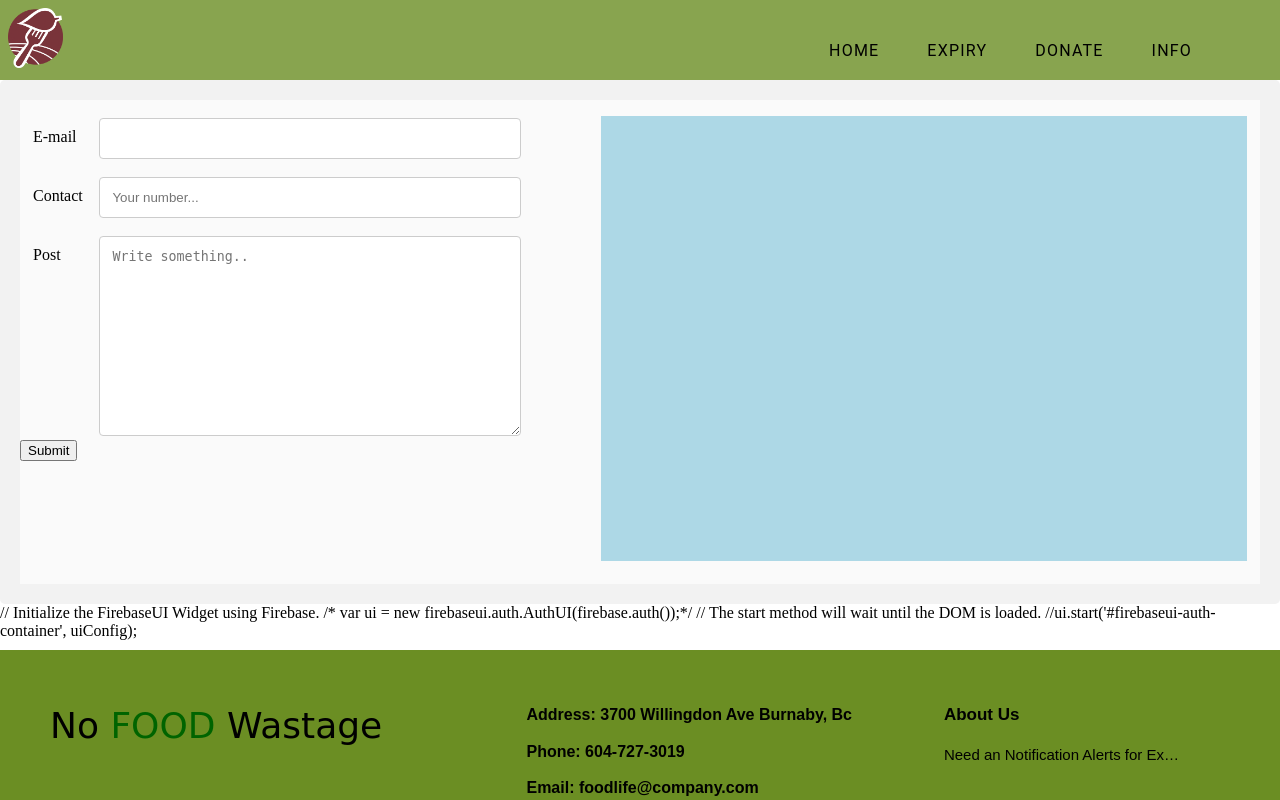
After one commit to DilpreetS0hi/Team-02-COMP-2930, a PHP site: page /addData.html in a window 1280 px wide. The commit adds this page. Run offline with PHP 8.4, Linux system fonts and the light colour scheme; some libraries are stand-ins or nearby versions.

Commit message:
Add data html and css

```diff
--- /dev/null
+++ b/addData.html
@@ -0,0 +1,316 @@
+<!DOCTYPE html>
+<html lang="en">
+<head>
+
+    <script src="https://www.gstatic.com/firebasejs/6.0.1/firebase.js"></script>
+<script>
+  // Initialize Firebase
+  var config = {
+    apiKey: "AIzaSyC3rK5fG2PwqAtjTQ2FhOCyzb4dIcXN2_0",
+    authDomain: "project-2930.firebaseapp.com",
+    databaseURL: "https://project-2930.firebaseio.com",
+    projectId: "project-2930",
+    storageBucket: "project-2930.appspot.com",
+    messagingSenderId: "16612303844"
+  };
+  firebase.initializeApp(config);
+</script>
+
+    <meta charset="utf-8">
+    <title>post page</title>
+     <link rel="stylesheet" href="add_data.css">
+    <link rel="stylesheet" type="text/css" href="signin.css">
+    <style>
+    /* Style inputs, select elements and textareas */
+input[type=text], select, textarea{
+  width: 100%;
+  padding: 12px;
+  border: 1px solid #ccc;
+  border-radius: 4px;
+  box-sizing: border-box;
+  resize: vertical;
+    margin-left: 5px;
+}
+
+        input[type=number], select, textarea{
+  width: 100%;
+  padding: 12px;
+  border: 1px solid #ccc;
+  border-radius: 4px;
+  box-sizing: border-box;
+  resize: vertical;
+    margin-left: 5px;
+}
+
+        div#ex1 {
+  margin-top: -345px;
+    float: right;
+    background-color: lightblue;
+    width: 646px;
+    height: 92%;
+    overflow: scroll;
+    margin-right: 13px;
+
+}
+
+/* Style the label to display next to the inputs */
+label {
+  padding: 12px 12px 12px 0;
+  display: inline-block;
+    margin-top: 10px;
+    margin-left: 13px;
+
+}
+
+/* Style the submit button */
+input[type=submit] {
+  background-color: #4CAF50;
+  color: white;
+  padding: 12px 20px;
+  border: none;
+  border-radius: 4px;
+  cursor: pointer;
+  float: left;
+    margin-left: 500px;
+}
+
+        #email{
+
+        }
+/* Style the container */
+.container {
+  border-radius: 5px;
+  background-color: #f2f2f2;
+  padding: 20px;
+    height: 524px;
+}
+
+/* Floating column for labels: 25% width */
+.col-25 {
+  float: left;
+  width: 6%;
+  margin-top: 6px;
+}
+
+/* Floating column for inputs: 75% width */
+.col-75 {
+  float: left;
+  width: 34%;
+  margin-top: 18px;
+}
+
+/* Clear floats after the columns */
+.row:after {
+  content: "";
+  display: table;
+  clear: both;
+}
+
+/* Responsive layout - when the screen is less than 600px wide, make the two columns stack on top of each other instead of next to each other */
+@media screen and (max-width: 600px) {
+  .col-25, .col-75, input[type=submit] {
+    width: 100%;
+    margin-top: 0;
+  }
+}
+    </style>
+    </head>
+    <body>
+        <div id="container">
+            <nav>
+                  <input type="checkbox" id="nav" class="hidden">
+                  <label for="nav" class="nav-btn">
+                        <i></i>
+                        <i></i>
+                        <i></i>
+                  </label>
+                  <div class="logo">
+                        <a href="#">
+                            <img src="icon3.png" alt="logo" height="60px" bottom="10px"/>
+                            <div id="logotext"></div>
+                      </a>
+                  </div>
+
+
+
+                <script src="setup_firebase_yourname.js"></script>
+
+                <h1 id="banner"> </h1>
+                <h1 id="quote"> </h1>
+
+                <script src="greetingQuote.js"></script>
+
+                  <div class="nav-wrapper">
+                        <ul>
+                              <li><a href="#">Home</a></li>
+                              <li><a href="#">Expiry</a></li>
+                              <li><a href="#">Donate</a></li>
+                              <li><a href="#">Info</a></li>
+                            <div id="marge"></div>
+                        </ul>
+                  </div>
+            </nav>
+      </div>
+
+        <div class="container">
+  <form action="action_page.php">
+    <div class="row">
+      <div class="col-25">
+          <div id="email">
+        <label for="email">E-mail</label>
+          </div>
+      </div>
+      <div class="col-75">
+        <input type="text" id="email2" name="E-mail" readonly>
+      </div>
+    </div>
+    <div class="row">
+      <div class="col-25">
+        <label for="Contact">Contact</label>
+      </div>
+      <div class="col-75">
+        <input type="number" id="Contact" name="Contact" placeholder="Your number...">
+      </div>
+    </div>
+    <div class="row">
+      <div class="col-25">
+        <label for="Post">Post</label>
+      </div>
+      <div class="col-75">
+        <textarea id="Post" name="Post" placeholder="Write something.." style="height:200px"></textarea>
+      </div>
+    </div>
+    <div class="row">
+        <button onclick="submitCityClick(); return false;" id="citySubmitButton">Submit</button>
+    </div>
+      <div id="ex1"></div>
+  </form>
+</div>
+
+     <footer class="footer-distributed" id="contact">
+    	<div class="footer-left">
+            <h1><span>No</span> FOOD <span>Wastage</span></h1>
+				<p class="footer-company-name" id="abc123"></p>
+			</div>
+			<div class="footer-center">
+				<div>
+                    <p>Address: 3700 Willingdon Ave Burnaby, Bc</p>
+				</div>
+                <br>
+				<div>
+					<p>Phone: 604-727-3019</p>
+				</div>
+                <br>
+				<div>
+					<p><a href="mailto:foodlife@company.com">Email: foodlife@company.com</a></p>
+				</div>
+			</div>
+			<div class="footer-right">
+				<p class="footer-company-about">
+					<span>About Us</span>
+					Need an Notification Alerts for Expiry foods? Have Queries? Call us!
+                    We help people to reduce Food Wastage by generating emergency alerts
+                    and provide them with suitable information for overripe eatables and help them Donate food to needy people.
+				</p>
+			</div>
+		</footer>
+
+    <script>
+var contact = document.getElementById('Contact');
+var post = document.getElementById('Post');
+var names;
+var citySubmitButton = document.getElementById('citySubmitButton');
+function submitCityClick() {
+  var firebaseRef = firebase.database().ref();
+    firebase.auth().onAuthStateChanged(function(user){
+    	if (user){
+    var user1 =  user.email;
+    var user2 = contact.value;
+    var user3 = post.value;
+    names = user.displayName;
+    firebaseRef.child("Post").push().set({
+       email: user1,
+        contact: user2,
+        post: user3,
+        name: names
+    })
+        }})
+        };
+
+    var ref = firebase.database().ref('Post');
+
+ref.on("child_added", function(snapshot) {
+    var contact = snapshot.val().contact;
+    var email = snapshot.val().email;
+    var post = snapshot.val().post;
+    var name = snapshot.val().name;
+    var namediv = document.createElement('div');
+    namediv.innerHTML=name;
+    var contactdiv = document.createElement('div');
+    contactdiv.innerHTML=contact;
+    var emaildiv = document.createElement('div');
+    emaildiv.innerHTML=email;
+    var postdiv = document.createElement('div');
+    postdiv.innerHTML=post;
+    document.getElementById('ex1').append(namediv,contactdiv, emaildiv, postdiv);
+
+}, function (error) {
+   console.log("Error: " + error.code);
+});
+
+    </script>
+
+
+
+        // Initialize the FirebaseUI Widget using Firebase.
+/*        var ui = new firebaseui.auth.AuthUI(firebase.auth());*/
+
+
+
+
+    <!-- The surrounding HTML is left untouched by FirebaseUI.
+     Your app may use that space for branding, controls and other customizations.-->
+
+
+
+
+    <script>
+        var uiConfig = {
+            callbacks: {
+                signInSuccessWithAuthResult: function(authResult, redirectUrl) {
+                    // User successfully signed in.
+                    // Return type determines whether we continue the redirect automatically
+                    // or whether we leave that to developer to handle.
+                    return true;
+                },
+                uiShown: function() {
+                    // The widget is rendered.
+                    // Hide the loader.
+                    document.getElementById('loader').style.display = 'none';
+                }
+            },
+            // Will use popup for IDP Providers sign-in flow instead of the default, redirect.
+            signInFlow: 'popup',
+            signInSuccessUrl: 'tryMe.html',
+            signInOptions: [
+                // Leave the lines as is for the providers you want to offer your users.
+
+
+                firebase.auth.EmailAuthProvider.PROVIDER_ID
+            ],
+            // Terms of service url.
+            tosUrl: 'tryMe.html',
+            // Privacy policy url.
+            privacyPolicyUrl: 'tryMe.html'
+        };
+
+    </script>
+        // The start method will wait until the DOM is loaded.
+        //ui.start('#firebaseui-auth-container', uiConfig);
+
+
+
+
+
+    </body>
+</html>
--- /dev/null
+++ b/add_data.css
@@ -0,0 +1,416 @@
+* {
+      box-sizing: border-box;
+}
+
+html {
+      margin: 0;
+      padding: 0;
+      width: 100%;
+      height: 100vh;
+}
+body {
+    margin: 0;
+}
+/*
+#body {
+    left: 0px;
+      margin: 0;
+    margin-top: 80px;
+      padding: 0;
+      width: 100%;
+      height: 100vh;
+    z-index: -1;
+      font-family: Poppins;
+      font-weight: 400;
+      background: url(background-img.jpg);
+    opacity: 0.94;
+      background-position: center;
+      background-size: cover;
+}
+*/
+
+
+.slideshow-container {
+      top:0px;
+    z-index: -1;
+    margin-top: 80px;
+      padding: 0;
+      width: 100%;
+      height: 100%;
+    background-position: center;
+      background-size: cover;
+  position: absolute;
+  margin: auto;
+}
+.mySlides {display: none;
+height: 100%;
+overflow: hidden;}
+.fade {
+  -webkit-animation-name: fade;
+  -webkit-animation-duration: 1.5s;
+  animation-name: fade;
+  animation-duration: 1.5s;
+}
+@-webkit-keyframes fade {
+  from {opacity: .4}
+  to {opacity: 1}
+}
+
+@keyframes fade {
+  from {opacity: .4}
+  to {opacity: 1}
+}
+
+
+#filler{
+    height: 200vf;
+}
+#filler-para{
+    height: 10%;
+}
+form{
+    background: rgb(255,255,255,0.65);
+    height: 100%;
+}
+.firebaseui-container{
+    background: rgb(50, 205, 50, 0.65) !important;
+}
+#container{
+    background-color: rgb(107,142,35,0.8);
+    width: 100%;
+    height: 80px;
+    top: 0px;
+    left: 0px;
+/*    position: fixed;*/
+    z-index: 999;
+}
+#logotext{
+    position: fixed;
+    top: 25px;
+    left: 80px;
+    font-size: 30px;
+
+}
+nav {
+      padding: 8px;
+}
+
+.logo {
+      float: left;
+      margin-left: 0px;
+      margin-top: 0px;
+}
+
+.logo a {
+      color: #000;
+      text-transform: uppercase;
+      font-weight: 700;
+      font-size: 18px;
+      letter-spacing: 0px;
+      text-decoration: none;
+}
+
+nav ul {
+      float: right;
+    margin-top: -2%;
+}
+
+nav ul li {
+      display: inline-block;
+      float: left;
+}
+
+nav ul li:not(:first-child) {
+      margin-left: 48px;
+}
+
+nav ul li:last-child {
+      margin-right: 24px;
+}
+
+nav ul li a {
+      display: inline-block;
+      outline: none;
+      color: #000;
+      text-transform: uppercase;
+      text-decoration: none;
+      font-size: 24px;
+      letter-spacing: 1.2px;
+      font-weight: bold;
+      font: 16px Roboto,arial,sans-serif;
+}
+
+#marge{
+    margin-right: 70px;
+    float: left;
+    height: 10px;
+    width: 10px;
+    top: 0px;
+    right: 10px;
+}
+
+@media screen and (max-width: 864px) {
+      .logo {
+            padding: 0;
+      }
+
+      .nav-wrapper {
+            position: fixed;
+            top: 0;
+            left: 0;
+            width: 100%;
+            height: 100%;
+            z-index: -1;
+            background: #FFF;
+            opacity: 0;
+            transition: all 0.2s ease;
+      }
+
+      .nav-wrapper ul {
+            position: absolute;
+            top: 50%;
+            transform: translateY(-50%);
+            width: 100%;
+      }
+
+      .nav-wrapper ul li {
+            display: block;
+            float: none;
+            width: 100%;
+            text-align: right;
+            margin-bottom: 10px;
+      }
+
+      .nav-wrapper ul li:nth-child(1) a {
+            transition-delay: 0.2s;
+      }
+
+      .nav-wrapper ul li:nth-child(2) a {
+            transition-delay: 0.3s;
+      }
+
+      .nav-wrapper ul li:nth-child(3) a {
+            transition-delay: 0.4s;
+      }
+
+      .nav-wrapper ul li:nth-child(4) a {
+            transition-delay: 0.5s;
+      }
+
+      .nav-wrapper ul li:not(:first-child) {
+            margin-left: 0;
+      }
+
+      .nav-wrapper ul li a {
+            padding: 10px 24px;
+            opacity: 0;
+            color: #000;
+            font-size: 14px;
+            font-weight: 600;
+            letter-spacing: 1.2px;
+            transform: translateX(-20px);
+            transition: all 0.2s ease;
+      }
+
+      .nav-btn {
+            position: fixed;
+            right: 10px;
+            top: 10px;
+            display: block;
+            width: 48px;
+            height: 48px;
+            cursor: pointer;
+            z-index: 9999;
+            border-radius: 50%;
+      }
+
+      .nav-btn i {
+            display: block;
+            width: 20px;
+            height: 2px;
+            background: #000;
+            border-radius: 2px;
+            margin-left: 14px;
+      }
+
+      .nav-btn i:nth-child(1) {
+            margin-top: 16px;
+      }
+
+      .nav-btn i:nth-child(2) {
+            margin-top: 4px;
+            opacity: 1;
+      }
+
+      .nav-btn i:nth-child(3) {
+            margin-top: 4px;
+      }
+}
+
+#nav:checked + .nav-btn {
+      transform: rotate(45deg);
+}
+
+#nav:checked + .nav-btn i {
+      background: #000;
+      transition: transform 0.2s ease;
+}
+
+#nav:checked + .nav-btn i:nth-child(1) {
+      transform: translateY(6px) rotate(180deg);
+}
+
+#nav:checked + .nav-btn i:nth-child(2) {
+      opacity: 0;
+}
+
+#nav:checked + .nav-btn i:nth-child(3) {
+      transform: translateY(-6px) rotate(90deg);
+}
+
+#nav:checked ~ .nav-wrapper {
+      z-index: 9990;
+      opacity: 1;
+}
+
+#nav:checked ~ .nav-wrapper ul li a {
+      opacity: 1;
+      transform: translateX(0);
+}
+
+.hidden {
+      display: none;
+}
+ .footer-distributed{
+       z-index: 999;
+       height: 150px;
+     position: fixed;
+     bottom: 0px;
+	background: rgb(107,142,35); /* Fallback color */
+/*         background: rgba(107,142,35, 0.8);*/
+	box-shadow: 0 1px 1px 0 rgba(107,142,35, 0.8);
+	box-sizing: border-box;
+	width: 100%;
+	text-align: left;
+	font: bold 16px sans-serif;
+	padding: 55px 50px;
+
+}
+.footer-distributed .footer-left,
+.footer-distributed .footer-center,
+.footer-distributed .footer-right{
+	display: inline-block;
+	vertical-align: top;
+}
+/* Footer left */
+.footer-distributed .footer-left{
+	width: 40%;
+}
+/* The company logo */
+.footer-distributed h1{
+	color:  		#006400;
+	font: normal 36px 'Cookie', cursive;
+	margin: 0;
+}
+.footer-distributed h1 span{
+	color:  #000000;
+    font-kerning: 12px;
+}
+
+.footer-distributed .footer-company-name{
+	color:  #008000;
+	font-size: 14px;
+	font-weight: normal;
+	margin: 0;
+}
+/* Footer Center */
+.footer-distributed .footer-center{
+	width: 35%;
+}
+.footer-distributed .footer-center i{
+	background-color:  #473d2a;
+	color: #ffffff ;
+	font-size: 25px;
+	width: 38px;
+	height: 38px;
+	border-radius: 50%;
+	text-align: center;
+	line-height: 42px;
+	margin: 10px 15px;
+	vertical-align: middle;
+}
+.footer-distributed .footer-center i.fa-envelope{
+	font-size: 17px;
+	line-height: 38px;
+}
+.footer-distributed .footer-center p{
+	display: inline-block;
+	color: #000;
+	vertical-align: middle;
+	margin:0;
+}
+.footer-distributed .footer-center p span{
+	display:block;
+	font-weight: normal;
+	font-size:14px;
+	line-height:2;
+}
+.footer-distributed .footer-center p a{
+	color: black;
+	text-decoration: none;
+    /* margin-left: -30px; */
+    margin-top: 2px;;
+}
+/* Footer Right */
+.footer-distributed .footer-right{
+      width: 20%;
+      text-overflow: ellipsis;
+}
+.footer-distributed .footer-company-about{
+      line-height: 20px;
+      text-overflow: ellipsis;
+      white-space: nowrap;
+      overflow: hidden;
+	color:  ##567d46;
+	font-size: 15px;
+	font-weight: normal;
+	margin: 0;
+}
+.footer-distributed .footer-company-about span{
+	display: block;
+	color:  #000;
+	font-size: 17px;
+	font-weight: bold;
+      margin-bottom: 20px;
+}
+.footer-distributed .footer-icons{
+	margin-top: 25px;
+}
+.footer-distributed .footer-icons a{
+	display: inline-block;
+	width: 35px;
+	height: 35px;
+	cursor: pointer;
+	background-color:  #33383b;
+	border-radius: 2px;
+	font-size: 20px;
+	color: #ffffff;
+	text-align: center;
+	line-height: 35px;
+	margin-right: 3px;
+	margin-bottom: 5px;
+}
+#firebaseui-auth-container{
+      min-width: 450px;
+      position: fixed;
+      top: 0px;
+      right: 0px;
+      left: 0px;
+      bottom: 0px;
+      /* margin-right: 15% !important;
+    margin-top: 2% !important; */
+
+}
+.firebaseui-tos{
+    color: #000000 !important;
+}
--- a/suggestion.css
+++ b/suggestion.css
@@ -283,7 +283,6 @@ nav ul li a {
        z-index: 999;
        height: 150px;
      bottom: 0px;
-     position: fixed;
 	background: rgb(107,142,35); /* Fallback color */
 /*         background: rgba(107,142,35, 0.8);*/
 	box-shadow: 0 1px 1px 0 rgba(107,142,35, 0.8);
```
